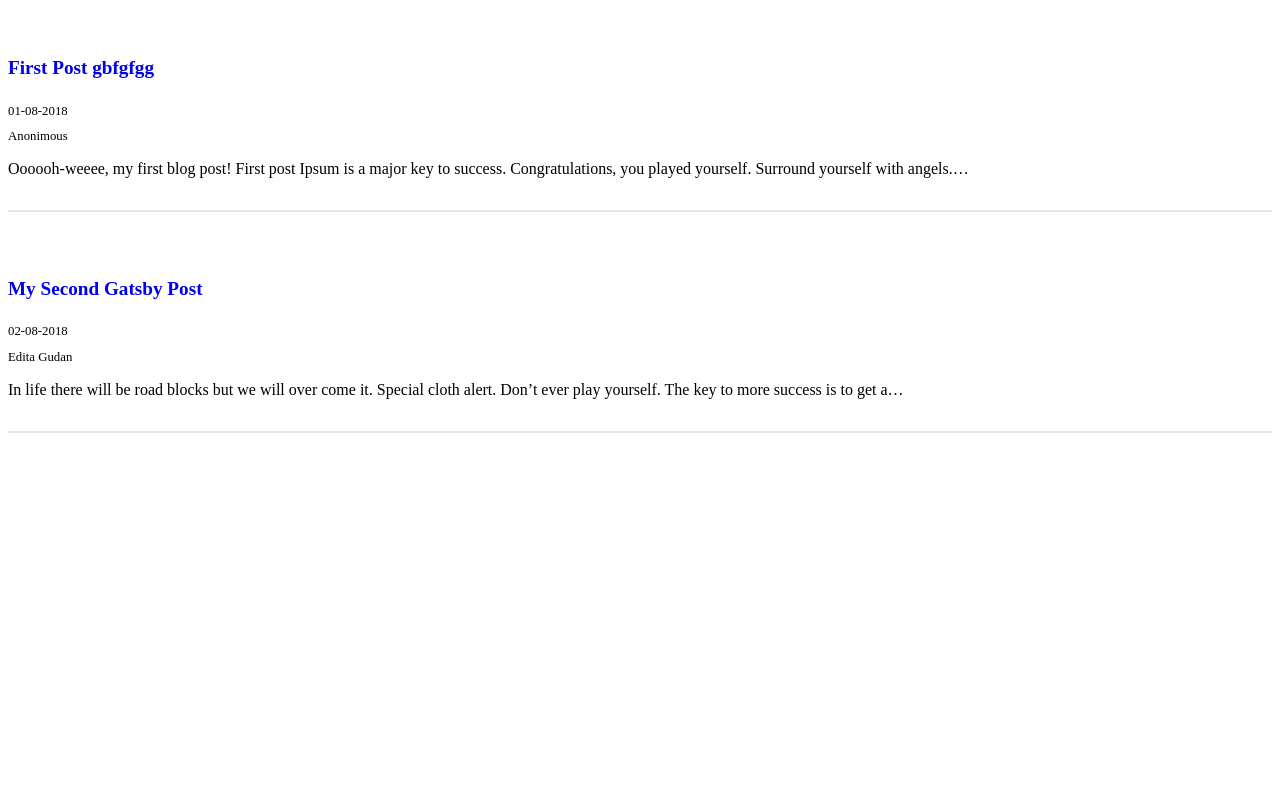
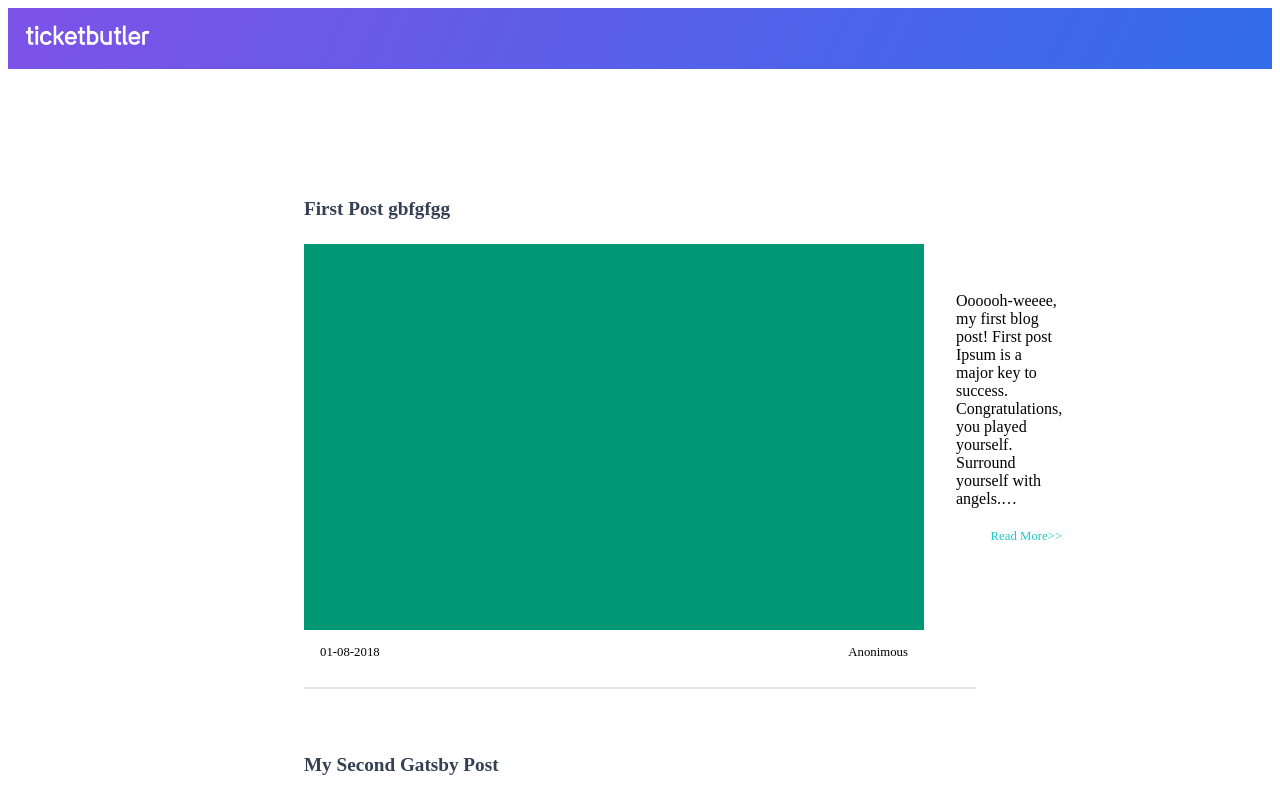
Before and after one commit to ticketbutler/blog, a Gatsby site: page / in a window 1280 px wide. Shown: the top 797 px of the page. Built offline with nearby package versions, Linux system fonts and the light colour scheme; Gatsby itself is replaced by a stand-in of ours.

Commit message:
github confid

```diff
--- a/gatsby-node.js
+++ b/gatsby-node.js
@@ -18,6 +18,7 @@ exports.createPages = ({ boundActionCreators, graphql }) => {
               path
               title
               image
+              author
             }
           }
         }
--- a/src/components/header.js
+++ b/src/components/header.js
@@ -1,31 +1,32 @@
 import React from 'react'
 import { Link } from 'gatsby'
+import logo from '../../images/logo.png'
 
 const Header = ({ siteTitle }) => (
   <div
     style={{
-      background: '#f5f5f5',
-      marginBottom: '1.45rem',
+      background: 'linear-gradient(295.21deg, #326DE9 0%, #7E52E8 100%)',
+      top: 0,
+      zIndex: 100,
+      height: '80px !important',
+      padding: '0px,',
+      width: '100%',
     }}
   >
+    <img
+      src={logo}
+      style={{
+        width: '10%',
+        margin: '1em',
+      }}
+    />
+
     <div
       style={{
         margin: '0 auto',
         maxWidth: 960,
-        padding: '1.45rem 1.0875rem',
       }}
-    >
-      <h1 style={{ margin: 0 }}>
-        <Link
-          to="/"
-          style={{
-            textDecoration: 'none',
-          }}
-        >
-          {siteTitle}
-        </Link>
-      </h1>
-    </div>
+    />
   </div>
 )
 
--- a/src/layouts/index.js
+++ b/src/layouts/index.js
@@ -17,7 +17,7 @@ export const Layout = ({ children, title }) => (
       ]}
     />
 
-    <Header siteTitle={title} />
+    <Header />
     <div
       style={{
         margin: '0 auto',
@@ -63,7 +63,9 @@ export const Layout = ({ children, title }) => (
                 style={{
                   marginLeft: '15%',
                   marginRight: '15%',
+                  marginTop: '2em',
                   paddingRight: '30px',
+                  textAlign: 'center',
                 }}
               >
                 {typeof children === 'function' ? children() : children}
--- a/src/pages/index.js
+++ b/src/pages/index.js
@@ -1,7 +1,7 @@
 import React from 'react'
 import PropTypes from 'prop-types'
 import { Link } from 'gatsby'
-import Helmet from 'react-helmet'
+import Header from '../components/header'
 import Media from 'react-media'
 
 import '../styles/blog-listing.css'
@@ -9,23 +9,94 @@ import '../styles/blog-listing.css'
 export default function Index({ data }) {
   console.log(data)
   const posts = data.allMarkdownRemark.edges
+
   return (
-    <div className="blog-posts">
+    <div>
+      <Header />
+      <div
+        style={{
+          margin: '5em auto',
+          width: '100%',
+          maxWidth: '42em',
+          padding: '0 1em',
+          position: 'relative',
+        }}
+        className="blog-posts"
+      >
         {posts
+
           .filter(post => post.node.frontmatter.title.length > 0)
+          .sort()
           .map(({ node: post }) => {
             return (
               <div className="blog-post-preview" key={post.id}>
                 <h1>
-                <Link to={post.frontmatter.path}>{post.frontmatter.title}</Link>
+                  <Link
+                    style={{
+                      color: '#333F52',
+                    }}
+                    to={post.frontmatter.path}
+                  >
+                    {post.frontmatter.title}
+                  </Link>
                 </h1>
-
+                <div
+                  style={{
+                    display: 'flex',
+                  }}
+                >
+                  <div>
+                    <img src={post.frontmatter.image} />
+                    <div
+                      style={{
+                        display: 'flex',
+                        justifyContent: 'space-between',
+                        paddingLeft: '1em',
+                        paddingRight: '1em',
+                      }}
+                    >
                       <h2>{post.frontmatter.date}</h2>
                       <h2>{post.frontmatter.author}</h2>
+                    </div>
+                  </div>
+
+                  <div
+                    style={{
+                      padding: '2em',
+                    }}
+                  >
                     <p>{post.excerpt}</p>
+                    <h2
+                      style={{
+                        textAlign: 'right',
+                        fontSize: '20px',
+                        color: '#3465DA',
+                        lineHeight: '24px',
+                      }}
+                    >
+                      <a
+                        href={post.frontmatter.path}
+                        style={{
+                          textDecoration: 'none',
+                          color: '#1DC9CA',
+                        }}
+                      >
+                        Read More
+                        <span
+                          style={{
+                            color: '#1DC9CA',
+                          }}
+                        >
+                          >>
+                        </span>
+                      </a>
+                    </h2>
+                  </div>
+                </div>
               </div>
             )
           })}
+      </div>
     </div>
   )
 }
@@ -39,7 +110,7 @@ export const query = graphql`
           id
           frontmatter {
             title
-
+            image
             date
             path
             author
--- a/static/admin/config.yml
+++ b/static/admin/config.yml
@@ -1,6 +1,6 @@
 backend:
-  name: git-gateway
-  # repo: Editagud/blog
+  name: github
+  repo: Editagud/blog
 
 
 media_folder: static/images
```
Also changed, not shown: src/templates/blog-post.js (+34 -2 lines), images/logo.png (added), src/components/navigation.js (deleted). Lines whose indentation alone changed are shown as unchanged.
